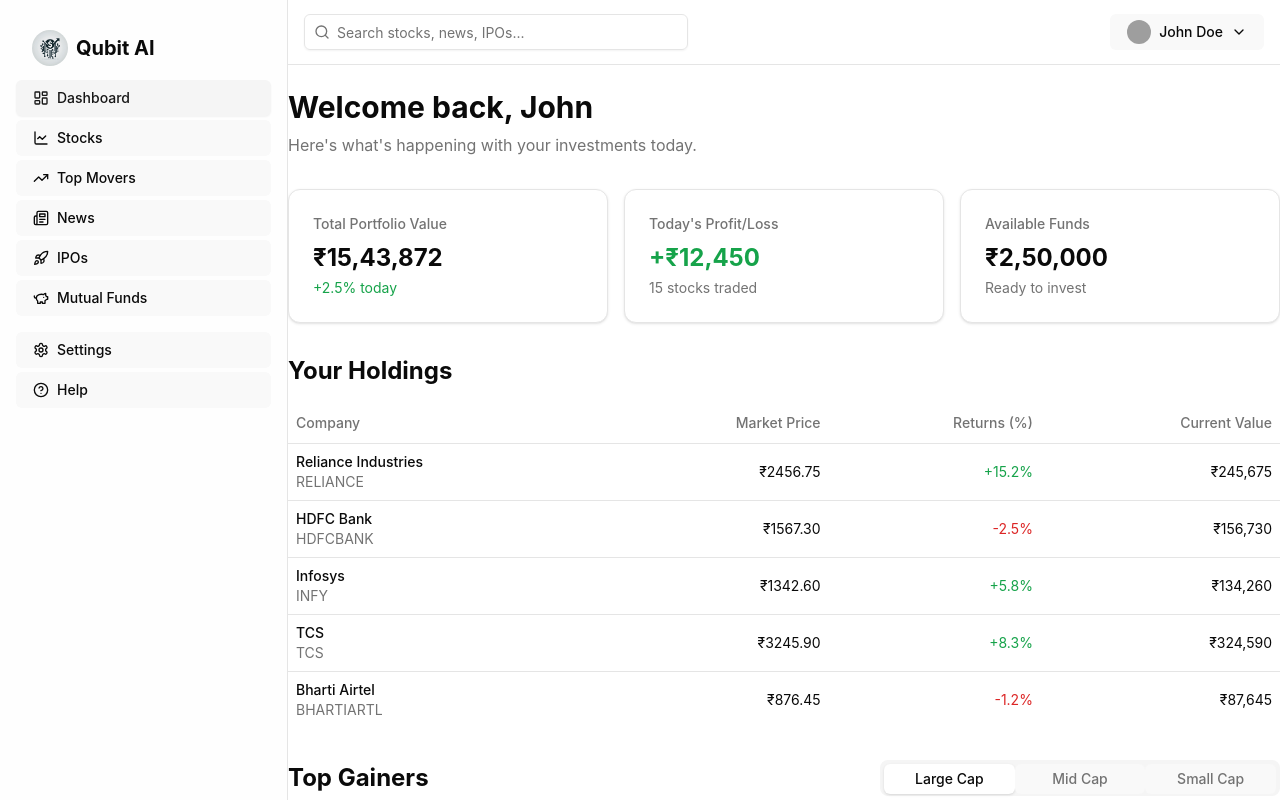
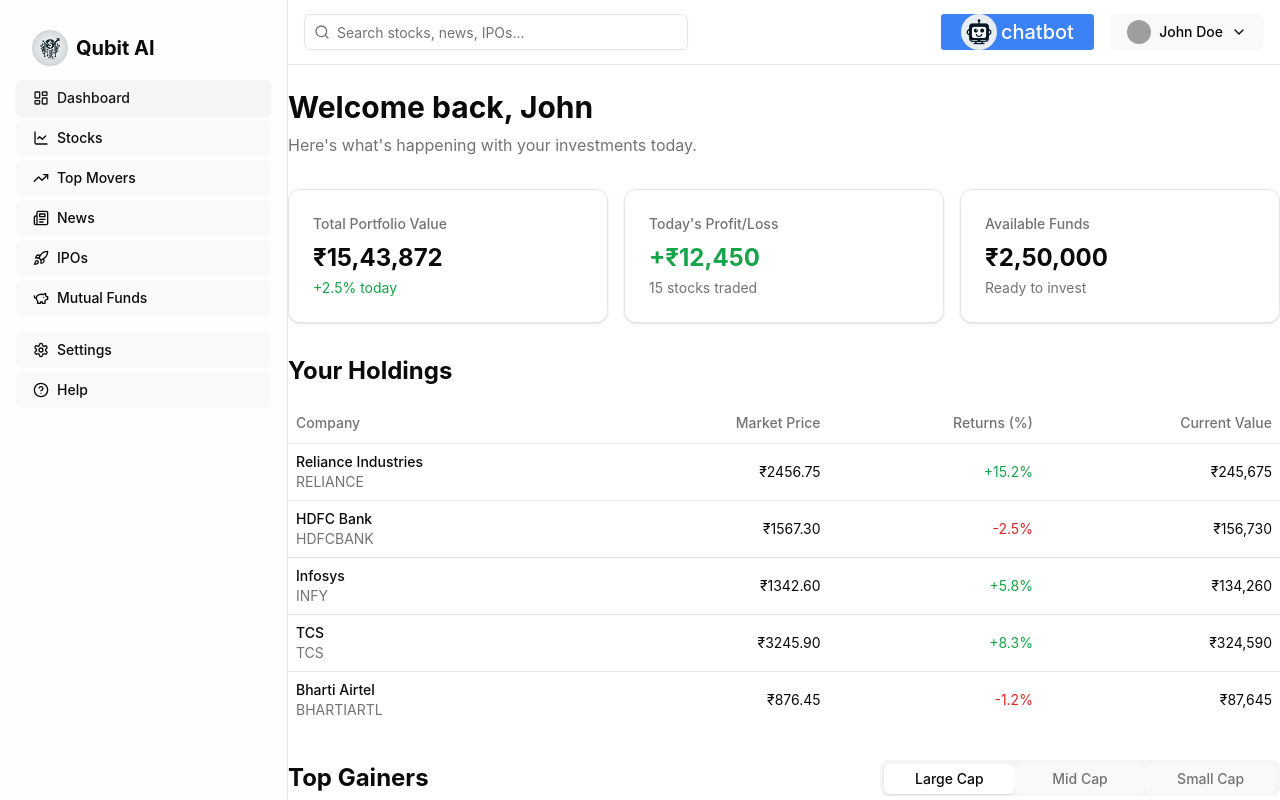
Before and after one commit to ambujbaranwal/mumbaiH, a React (Vite) app: page / in a window 1280 px wide. Built offline with nearby package versions, Linux system fonts and the light colour scheme; grey boxes are pictures that could not be loaded.

Commit message:
added chabotLogo

```diff
--- a/src/pages/dashboard.tsx
+++ b/src/pages/dashboard.tsx
@@ -32,6 +32,16 @@ export default function Dashboard() {
                 />
               </div>
             </div>
+            <button style={{ borderRadius: '.2rem' }} className="bg-blue-500 hover:bg-blue-700 text-white rounded h-9 w-25 flex items-center justify-center">
+  <div className="flex items-center">
+    <img
+      src="bot.png"
+      alt="Logo"
+      className="w-4 h-4 sm:w-8 sm:h-4 md:w-4 md:h-4 lg:w-9 lg:h-9 object-contain rounded-full mr-1"
+    />
+    <span className="text-base sm:text-lg md:text-xl lg:text-xl">chatbot</span>
+  </div>
+</button>
 
             <Button variant="ghost" className="gap-2">
               <Avatar className="h-6 w-6">
```
Also changed, not shown: src/pages/ChatButton.jsx (added, +32 -0 lines).
